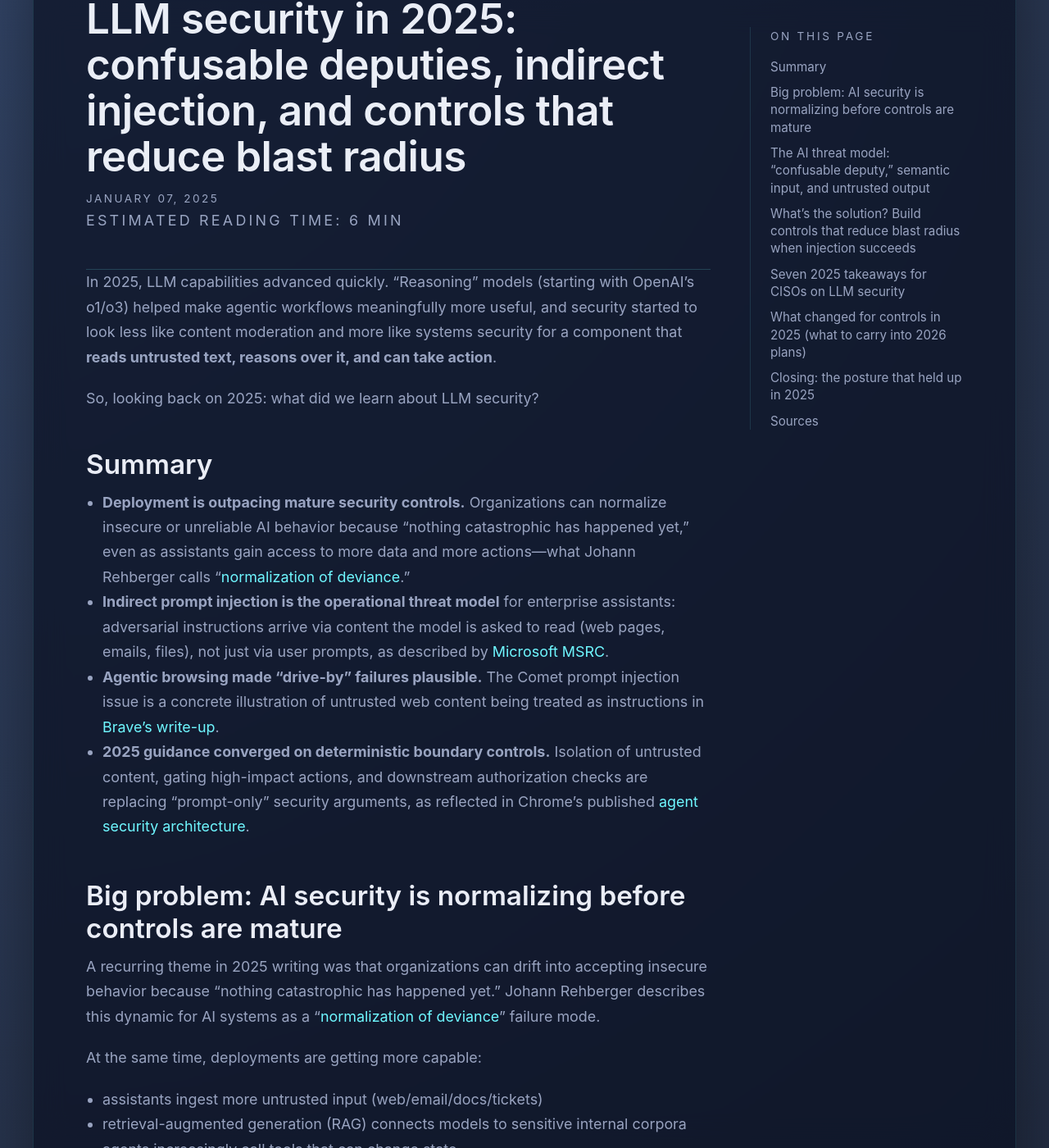
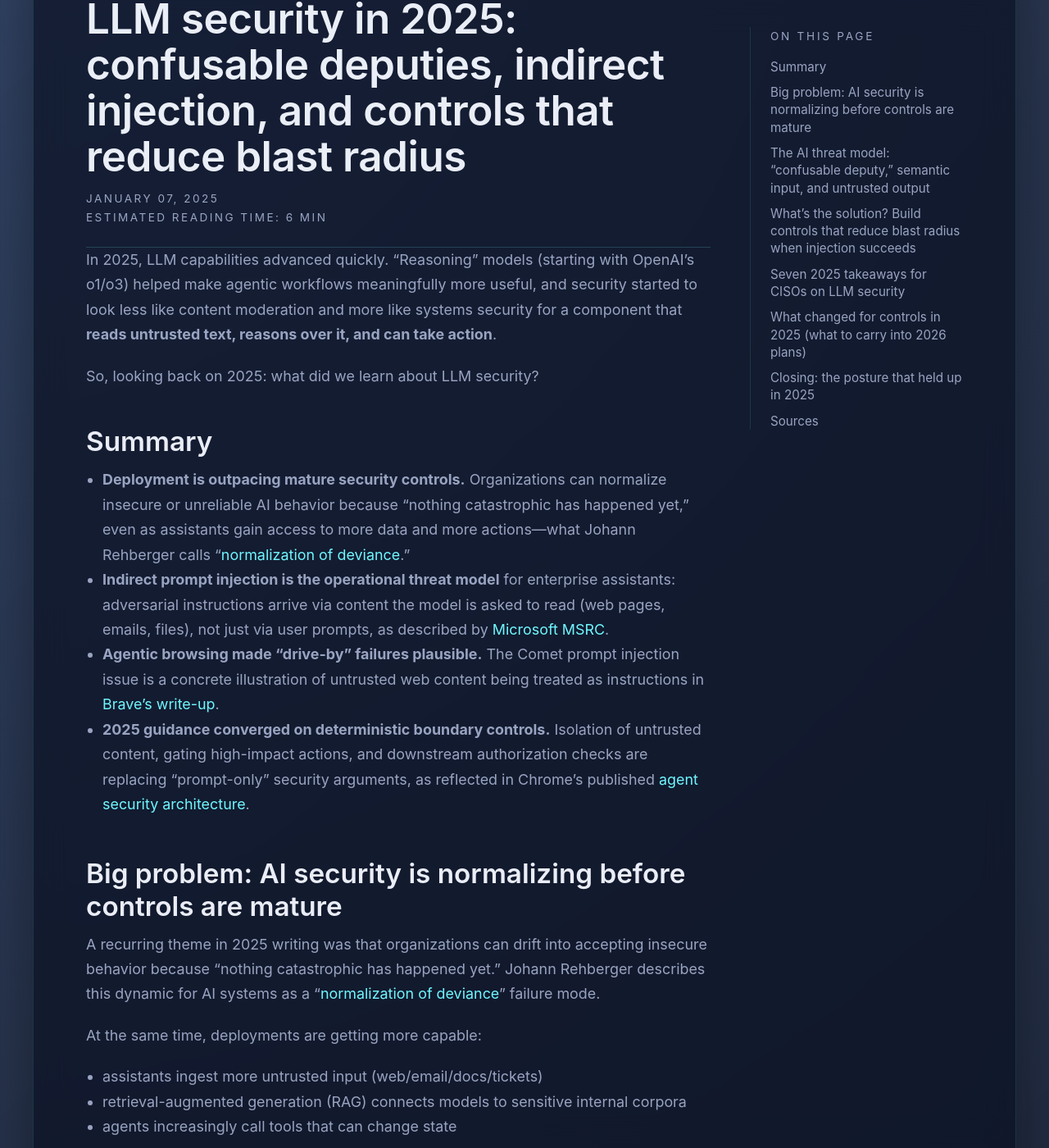
Before and after one commit to polarskyinc/polarsky.ai, a Jekyll site: the page built from _posts/2025-01-07-llm-security-in-review.md, in a window 1280 px wide and 1400 px high, scrolled down 191 px. Shown: the whole window at 82% size. Built offline with Jekyll 4.4.1, drawn with Linux system fonts in a browser that asks for light colours.

Commit message:
Match reading time to date styling

```diff
--- a/_layouts/post.html
+++ b/_layouts/post.html
@@ -18,7 +18,7 @@
         <header>
           <h1>{{ page.title }}</h1>
           <p class="post-meta">{{ page.date | date: "%B %d, %Y" }}</p>
-          <p class="post-reading-time">Estimated reading time: {{ reading_time }} min</p>
+          <p class="post-meta post-reading-time">Estimated reading time: {{ reading_time }} min</p>
         </header>
         {{ content }}
       </article>
--- a/_posts/2025-01-07-llm-security-in-review.md
+++ b/_posts/2025-01-07-llm-security-in-review.md
@@ -3,6 +3,7 @@ title: "LLM security in 2025: confusable deputies, indirect injection, and contr
 date: 2025-01-07
 layout: post
 ---
+
 In 2025, LLM capabilities advanced quickly. “Reasoning” models (starting with OpenAI’s o1/o3) helped make agentic workflows meaningfully more useful, and security started to look less like content moderation and more like systems security for a component that **reads untrusted text, reasons over it, and can take action**.
 
 So, looking back on 2025: what did we learn about LLM security?
--- a/assets/site.css
+++ b/assets/site.css
@@ -189,12 +189,7 @@ p {
 }
 
 .post-reading-time {
-  margin: 0 0 20px;
-  font-size: 0.85rem;
-  font-weight: 400;
-  text-transform: uppercase;
-  letter-spacing: 0.18em;
-  color: var(--text-muted);
+  margin: 6px 0 20px;
 }
 
 .post-toc {
```
